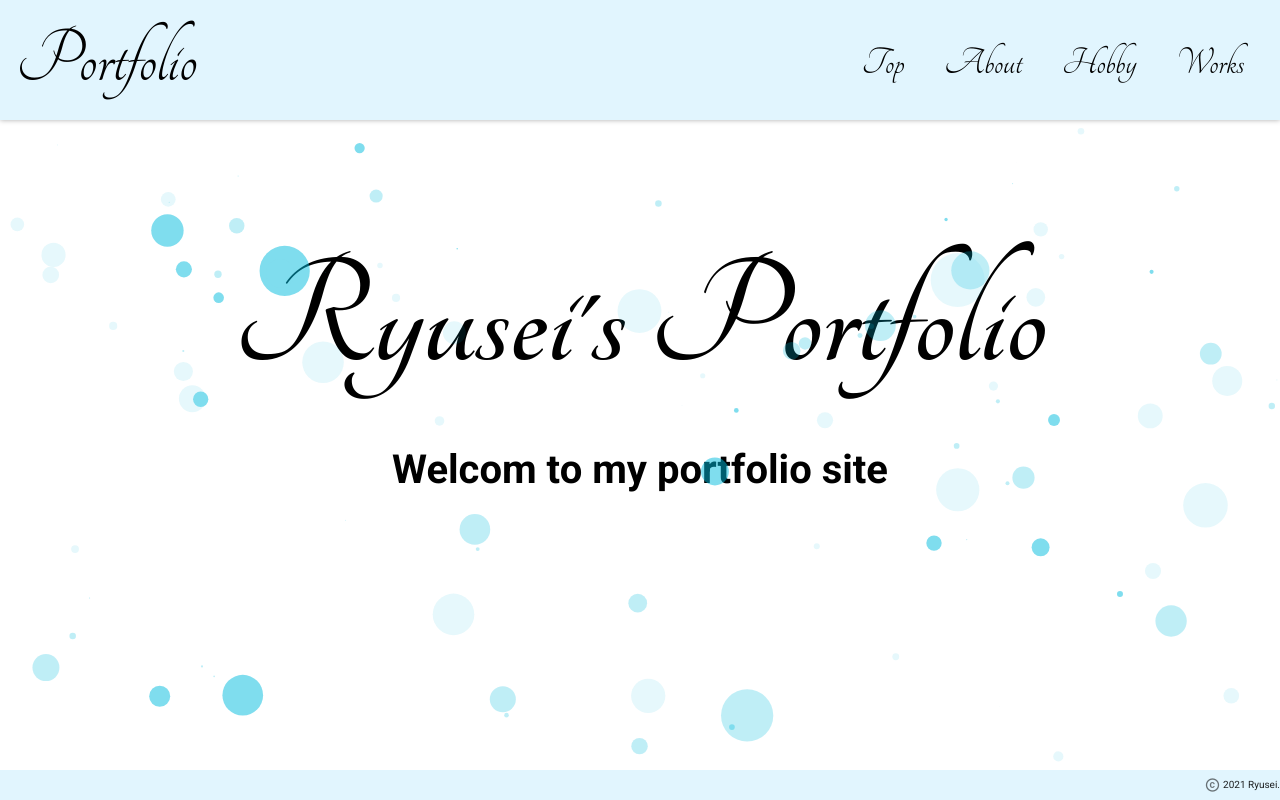
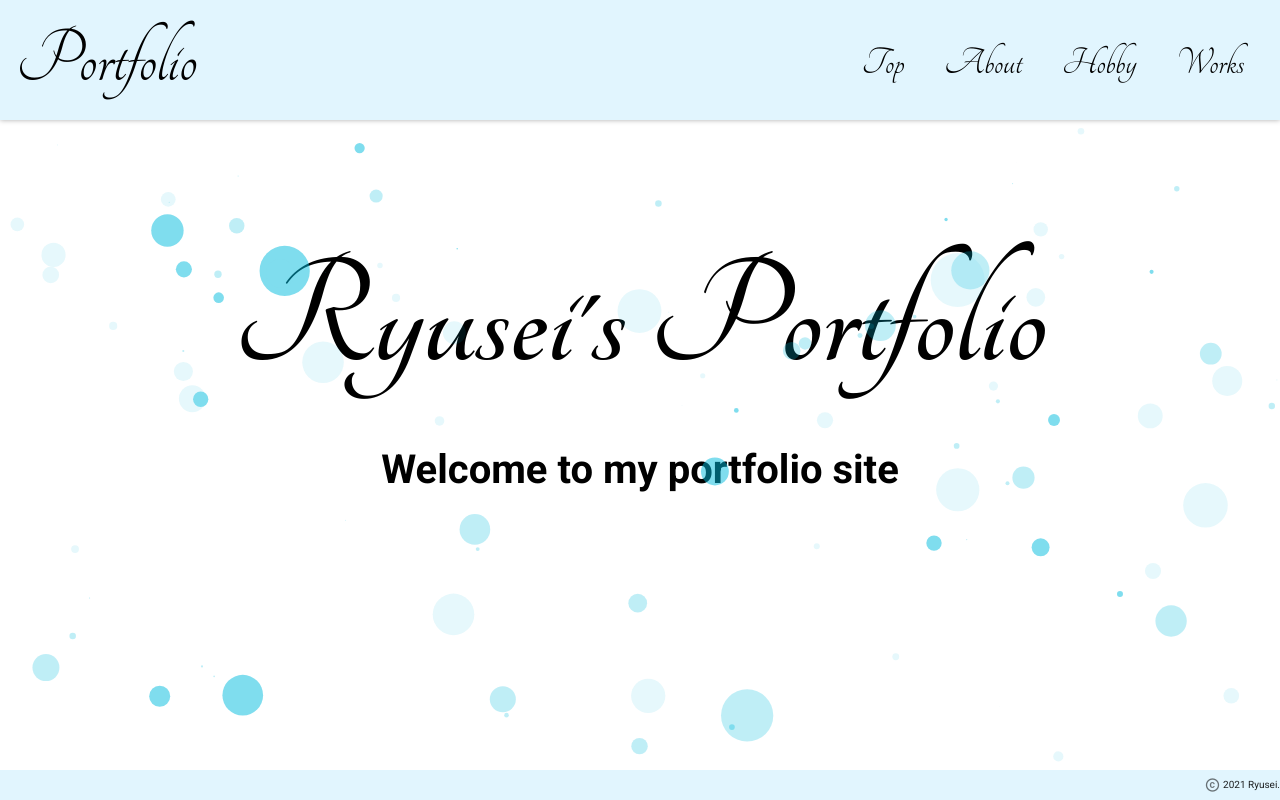
Before and after one commit to ryusei-tsune/Portfolio, a Nuxt app: page / in a window 1280 px wide. Built offline with nearby package versions, Linux system fonts and the light colour scheme.

Commit message:
Update index.vue

```diff
--- a/pages/index.vue
+++ b/pages/index.vue
@@ -1,7 +1,7 @@
 <template>
   <div class="pt-10 mt-10 block-center">
     <h1 class="titletext">Ryusei's Portfolio</h1>
-    <h2 class="text">Welcom to my portfolio site</h2>
+    <h2 class="text">Welcome to my portfolio site</h2>
     <canvas class="background"></canvas>
   </div>
 </template>
```
